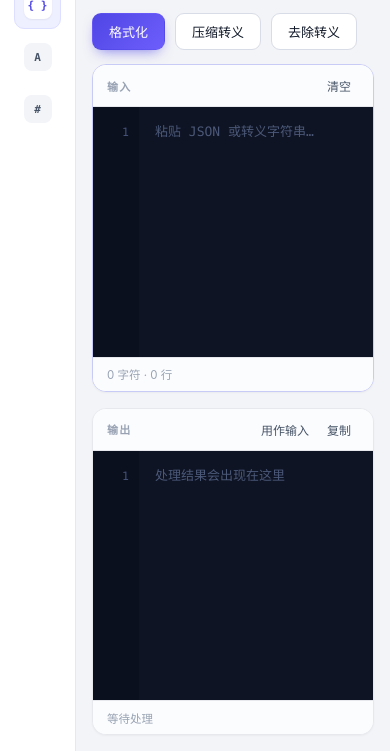
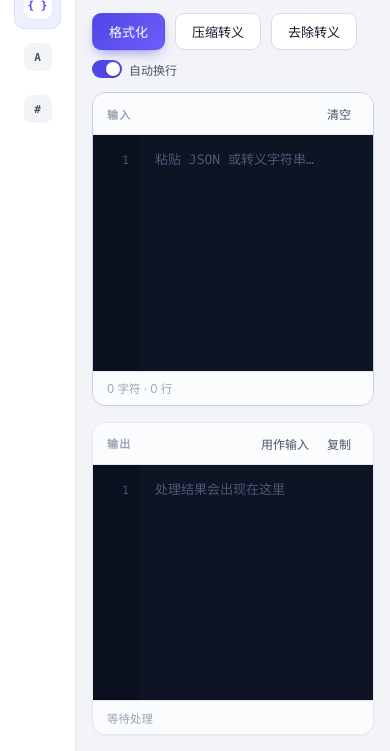
Before and after one commit to xiaojianhui-dev/dev-toolkit-extension, a browser extension: page index.html in a window 390 px wide. Both pictures are taken after a click on the button "清空". Shown: the part 93-844 px from the top of the page. Drawn offline with Linux system fonts and the light colour scheme.

Commit message:
JSON 面板支持自动换行
输入输出区默认折行显示长行，工具栏右上角加开关可切回横向滚动，状态随草稿保存。

编辑器是透明 textarea 叠在高亮层上的结构，折行要求两层位置完全一致：
- 两层同时切 white-space: pre-wrap + overflow-wrap: break-word
- 换行时让高亮层让出滚动条宽度，textarea 用 scrollbar-gutter 固定槽位，
  否则内容宽度差 10px 会让折行点岔开
- 行号按折行后的实际高度渲染，用离屏 measure 量每行占几视觉行，
  折行块后续行留空，与 VS Code 的行为一致；超过 2000 行不再逐行测量

版本升到 1.3.0。

```diff
--- a/css/app.css
+++ b/css/app.css
@@ -22,6 +22,7 @@
   --code-pad-y: 14px;
   --code-pad-x: 16px;
   --code-size: 13px;
+  --sb-w: 10px;
 }
 
 * { box-sizing: border-box; }
@@ -287,6 +288,51 @@ body.is-resizing { cursor: col-resize; user-select: none; }
   color: var(--ink-3);
 }
 
+/* ============ 自动换行开关 ============ */
+.switch {
+  display: inline-flex;
+  align-items: center;
+  gap: 7px;
+  font-size: 12px;
+  color: var(--ink-2);
+  cursor: pointer;
+  user-select: none;
+}
+
+.switch-input {
+  position: absolute;
+  width: 1px;
+  height: 1px;
+  opacity: 0;
+  pointer-events: none;
+}
+
+.switch-track {
+  position: relative;
+  flex: none;
+  width: 30px;
+  height: 18px;
+  border-radius: 999px;
+  background: #d5dae5;
+  transition: background 0.15s;
+}
+
+.switch-thumb {
+  position: absolute;
+  top: 2px;
+  left: 2px;
+  width: 14px;
+  height: 14px;
+  border-radius: 50%;
+  background: #fff;
+  box-shadow: 0 1px 2px rgba(16, 24, 40, 0.24);
+  transition: transform 0.15s;
+}
+
+.switch-input:checked + .switch-track { background: var(--brand); }
+.switch-input:checked + .switch-track .switch-thumb { transform: translateX(12px); }
+.switch-input:focus-visible + .switch-track { outline: 2px solid var(--brand); outline-offset: 2px; }
+
 /* ============ 输入 / 输出双栏 ============ */
 .workspace {
   flex: 1;
@@ -459,6 +505,41 @@ body.is-resizing { cursor: col-resize; user-select: none; }
 }
 .code-area textarea::-webkit-scrollbar-thumb:hover { background: #3b4666; }
 .code-area textarea::-webkit-scrollbar-corner { background: transparent; }
+
+/* ============ 自动换行：两层同步折行 ============ */
+.code-area.is-wrap textarea,
+.code-area.is-wrap .highlight {
+  white-space: pre-wrap;
+  overflow-wrap: break-word;
+}
+
+/* 让高亮层让出滚动条宽度，两层的内容宽度才会完全相等 */
+.code-area.is-wrap .highlight { right: var(--sb-w); }
+
+/* 内容不满一屏时也占住滚动条槽位，避免宽度跳变导致折行位置不同 */
+.code-area.is-wrap textarea { scrollbar-gutter: stable; }
+
+/* 离屏量一下每个逻辑行折行后占几行，行号才能跟着变高 */
+.wrap-measure {
+  position: absolute;
+  top: 0;
+  left: 0;
+  right: var(--sb-w);
+  height: 0;
+  overflow: hidden;
+  visibility: hidden;
+  pointer-events: none;
+  padding: 0 var(--code-pad-x);
+  font-family: var(--mono);
+  font-size: var(--code-size);
+  line-height: var(--line-h);
+  letter-spacing: 0;
+  tab-size: 2;
+  white-space: pre-wrap;
+  overflow-wrap: break-word;
+}
+
+.wrap-measure > div { min-height: var(--line-h); }
 
 /* JSON 语法着色 */
 .tok-key { color: #8fb8ff; }
--- a/index.html
+++ b/index.html
@@ -47,7 +47,7 @@
 
     <div class="sidebar-foot">
       <span class="dot"></span>
-      v1.2.0 · 数据只留在这台机器上
+      v1.3.0 · 数据只留在这台机器上
     </div>
   </aside>
 
@@ -77,6 +77,11 @@
         <button class="btn" type="button" data-json-action="minify">压缩转义</button>
         <button class="btn" type="button" data-json-action="unescape">去除转义</button>
         <span class="toolbar-hint" data-json="hint">格式化：把 JSON 整理成 2 空格缩进的多行结构</span>
+        <label class="switch" title="长行折行显示，不用左右拖动">
+          <input class="switch-input" type="checkbox" data-json="wrap" checked />
+          <span class="switch-track"><span class="switch-thumb"></span></span>
+          <span class="switch-text">自动换行</span>
+        </label>
       </div>
 
       <div class="workspace">
--- a/js/tools/json-panel.js
+++ b/js/tools/json-panel.js
@@ -22,6 +22,7 @@
     function el(name) { return panel.querySelector('[data-json="' + name + '"]'); }
 
     var hint = el('hint');
+    var wrapToggle = el('wrap');
     var inputStat = el('input-stat');
     var inputStatus = el('input-status');
     var outputStat = el('output-stat');
@@ -33,11 +34,18 @@
     var currentAction = 'format';
     var draft = UI.createDraft(DRAFT_KEY);
 
+    // 自动换行：两侧编辑器一起切，行号也会跟着折行变高
+    function applyWrap(on) {
+      inputEditor.setWrap(on);
+      outputEditor.setWrap(on);
+    }
+
     draft.bind(function () {
       return {
         input: inputEditor.value(),
         output: outputEditor.value(),
         action: currentAction,
+        wrap: wrapToggle.checked,
         savedAt: Date.now()
       };
     });
@@ -160,13 +168,23 @@
       draft.save();
     });
 
+    wrapToggle.addEventListener('change', function () {
+      applyWrap(wrapToggle.checked);
+      draft.save();
+    });
+
     updateInputStat();
+    applyWrap(wrapToggle.checked);
 
     draft.load().then(function (saved) {
       if (!saved) return;
       if (saved.input) inputEditor.setValue(saved.input);
       if (saved.output) outputEditor.setValue(saved.output);
       if (saved.action && ACTIONS[saved.action]) selectAction(saved.action);
+      if (typeof saved.wrap === 'boolean') {
+        wrapToggle.checked = saved.wrap;
+        applyWrap(saved.wrap);
+      }
       updateInputStat();
       updateOutputStat(outputEditor.value());
     });
--- a/js/ui.js
+++ b/js/ui.js
@@ -88,6 +88,16 @@
 
   /* ---------------- 编辑器：行号 + 高亮层 + 透明 textarea ---------------- */
 
+  // 超过这个行数就不再逐行量折行高度，优先保证输入不卡
+  var WRAP_MEASURE_MAX_LINES = 2000;
+
+  function escapeText(text) {
+    return String(text)
+      .replace(/&/g, '&amp;')
+      .replace(/</g, '&lt;')
+      .replace(/>/g, '&gt;');
+  }
+
   function createEditor(pane, options) {
     var opts = options || {};
     var highlight = typeof opts.highlight === 'function' ? opts.highlight : null;
@@ -95,6 +105,7 @@
     var maxHighlight = opts.maxHighlight || 200000;
 
     var textarea = pane.querySelector('textarea');
+    var codeArea = pane.querySelector('.code-area');
     var highlightEl = pane.querySelector('.highlight');
     var codeEl = pane.querySelector('.highlight code');
     var gutterInner = pane.querySelector('.gutter-inner');
@@ -102,14 +113,54 @@
     var frame = 0;
     var inputListener = null;
 
+    var wrapOn = false;
+    var measureEl = null;
+    var measured = { value: null, width: 0, heights: null };
+
     function renderGutter() {
       if (!showGutter || !gutterInner) return;
-      var total = textarea.value ? textarea.value.split('\n').length : 1;
+      var value = textarea.value;
+      var lines = value ? value.split('\n') : [''];
+      var heights = wrapOn ? wrapHeights(lines) : null;
       var html = '';
-      for (var i = 1; i <= total; i += 1) {
-        html += '<span class="ln' + (i === errorLine ? ' is-error' : '') + '">' + i + '</span>';
+      for (var i = 0; i < lines.length; i += 1) {
+        var style = heights ? ' style="height:' + heights[i] + 'px"' : '';
+        html += '<span class="ln' + (i + 1 === errorLine ? ' is-error' : '') + '"' + style + '>' +
+          (i + 1) + '</span>';
       }
       gutterInner.innerHTML = html;
+    }
+
+    // 换行后一个逻辑行可能占好几行，行号得跟着变高才能对齐
+    function wrapHeights(lines) {
+      if (lines.length > WRAP_MEASURE_MAX_LINES) return null;
+
+      var width = textarea.clientWidth;
+      if (measured.heights && measured.value === textarea.value && measured.width === width) {
+        return measured.heights;
+      }
+
+      if (!measureEl) {
+        measureEl = document.createElement('div');
+        measureEl.className = 'wrap-measure';
+        measureEl.setAttribute('aria-hidden', 'true');
+        (codeArea || pane).appendChild(measureEl);
+      }
+
+      var html = '';
+      for (var i = 0; i < lines.length; i += 1) {
+        html += '<div>' + escapeText(lines[i]) + '</div>';
+      }
+      measureEl.innerHTML = html;
+
+      var heights = [];
+      var children = measureEl.children;
+      for (var j = 0; j < children.length; j += 1) {
+        heights.push(children[j].offsetHeight || 0);
+      }
+
+      measured = { value: textarea.value, width: width, heights: heights };
+      return heights;
     }
 
     function renderHighlight() {
@@ -173,6 +224,16 @@
         textarea.scrollLeft = 0;
         syncScroll();
       },
+      // 开关自动换行：textarea 与高亮层一起切，行号改按折行后的高度算
+      setWrap: function (on) {
+        var next = !!on;
+        if (next === wrapOn) return;
+        wrapOn = next;
+        if (codeArea) codeArea.classList.toggle('is-wrap', wrapOn);
+        textarea.setAttribute('wrap', wrapOn ? 'soft' : 'off');
+        measured = { value: null, width: 0, heights: null };
+        refresh();
+      },
       refresh: refresh
     };
   }
```
Also changed, not shown: manifest.json, 1 other file.
